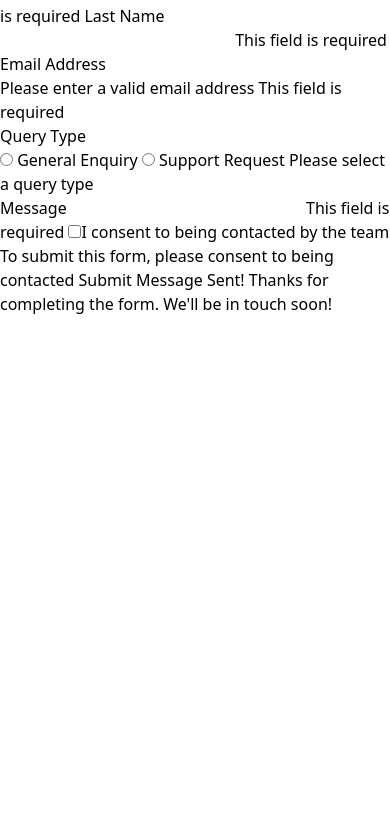
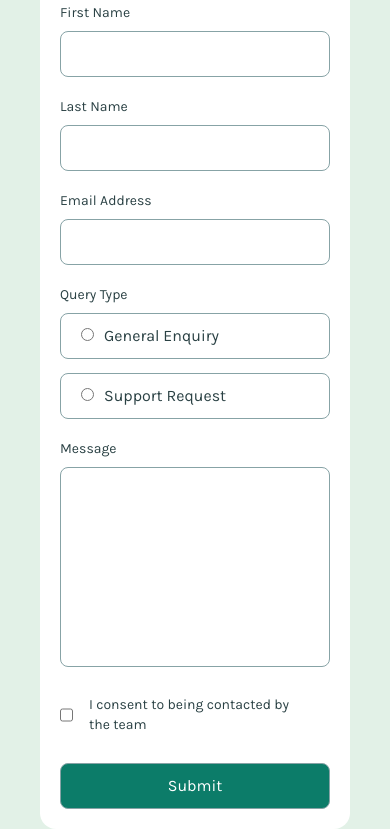
Before and after one commit to marcos-gc7/contact-form, a website: page index.html in a window 390 px wide. Shown: the part 44-873 px from the top of the page. Before the commit the page ends 844 px from the top, so only its background shows below. Drawn offline with nearby package versions, Linux system fonts and the light colour scheme; files that its build step writes are made by us from their sources.

Commit message:
feat: mobile layout finished

```diff
--- a/index.html
+++ b/index.html
@@ -5,7 +5,10 @@
   <meta name="viewport" content="width=device-width, initial-scale=1.0">
 
   <link rel="icon" type="image/png" sizes="32x32" href="./assets/images/favicon-32x32.png">
-  <link rel="stylesheet" href="./output.css">
+  <link rel="preconnect" href="https://fonts.googleapis.com">
+  <link rel="preconnect" href="https://fonts.gstatic.com" crossorigin>
+  <link href="https://fonts.googleapis.com/css2?family=Karla:ital,wght@0,200..800;1,200..800&family=Red+Hat+Display:ital,wght@0,300..900;1,300..900&display=swap" rel="stylesheet">
+  <link rel="stylesheet" href="./src/output.css">
 
   <title>Frontend Mentor | Contact form</title>
 
@@ -15,42 +18,45 @@
     .attribution a { color: hsl(228, 45%, 44%); }
   </style> -->
 </head>
-<body>
+<body class="font-karla bg-[#E2F1E7] flex items-center justify-center w-screen h-screen">
 
-  <main>
-    <h1>Contact Us</h1>
+  <main class="bg-white w-[310px] rounded-2xl p-5">
+    <h1 class="pb-5 text-[#30403C] text-3xl font-semibold">Contact Us</h1>
 
-    <form method="post">
-      First Name
-      <input type="text" name="" id="" required>
-      This field is required
+    <form method="post" class="flex flex-col ">
+      <label class="pb-2 text-[#2A4144] text-sm " for="fname">First Name</label>
+      <input class="mb-5 border border-[#87A3A6] rounded-lg p-2.5" type="text" name="fname" id="fname" required>
+      <!--This field is required-->
 
-      Last Name
-      <input type="text" name="" id="" required>
-      This field is required
-      Email Address
-      <input type="email" name="" id="" required>
-      Please enter a valid email address
-      This field is required
+      <label class="pb-2 text-[#2A4144] text-sm" for="lname">Last Name</label>
+      <input class="mb-5 border border-[#87A3A6] rounded-lg p-2.5" type="text" name="lname" id="lname" required>
+      <!--This field is required-->
 
-      <fieldset>
-        <legend>Query Type</legend>
-        <input type="radio" name="" id="">
-        <label for="">General Enquiry</label>
-        <input type="radio" name="" id="">
-        <label for="">Support Request</label>
-        Please select a query type
+      <label class="pb-2 text-[#2A4144] text-sm" for="email">Email Address</label>
+      <input class="mb-5 border border-[#87A3A6] rounded-lg p-2.5" type="email" name="email" id="email" required>
+      <!-- Please enter a valid email address
+      This field is required-->
+
+      <fieldset class="mb-5 flex flex-col gap-3.5">
+        <legend class="pb-2 text-[#2A4144] text-sm">Query Type</legend>
+          <label class="text-[#2A4144] border  border-[#87A3A6] rounded-lg p-2.5" for="general"><input class="ml-2.5 mr-2.5" type="radio" name="type" id="general">General Enquiry</label>
+          <label class="text-[#2A4144] border  border-[#87A3A6] rounded-lg p-2.5" for="support"><input class="ml-2.5 mr-2.5" type="radio" name="type" id="support">Support Request</label>
+        <!--Please select a query type-->
       </fieldset>
 
-      Message
-      <input type="text" name="" id="">
-      This field is required
-      <input type="checkbox" name="" id="">I consent to being contacted by the team
-      To submit this form, please consent to being contacted
-      <input type="button" value="Submit" onclick="submit()">
+      <label class="pb-2 text-[#2A4144] text-sm" for="message">Message</label>
+      <textarea class="resize-none h-[200px] border border-[#87A3A6] rounded-lg p-2.5" name="message" id="message"></textarea>
+      <!--This field is required-->
 
-      Message Sent!
-      Thanks for completing the form. We'll be in touch soon!
+      <label class="mb-7 mt-7 text-[#2A4144] flex flex-row"  for="terms">
+        <input class="mr-1.5" type="checkbox" name="terms" id="terms">
+        <p class="pl-2.5 pr-4.5 text-sm">I consent to being contacted by the team</p>
+      </label>
+      <!--To submit this form, please consent to being contacted-->
+      <input class=" border border-[#87A3A6] rounded-lg p-2.5 bg-[#0C7C69] text-white" type="button" value="Submit" onclick="submit()">
+
+      <!-- Message Sent!
+      Thanks for completing the form. We'll be in touch soon! -->
     </form>
   </main>
 
--- a/src/input.css
+++ b/src/input.css
@@ -1 +1,5 @@
 @import "tailwindcss";
+
+@theme {
+  --font-karla: "Karla", sans-serif;
+}
```
Also changed, not shown: src/output.css (added).
